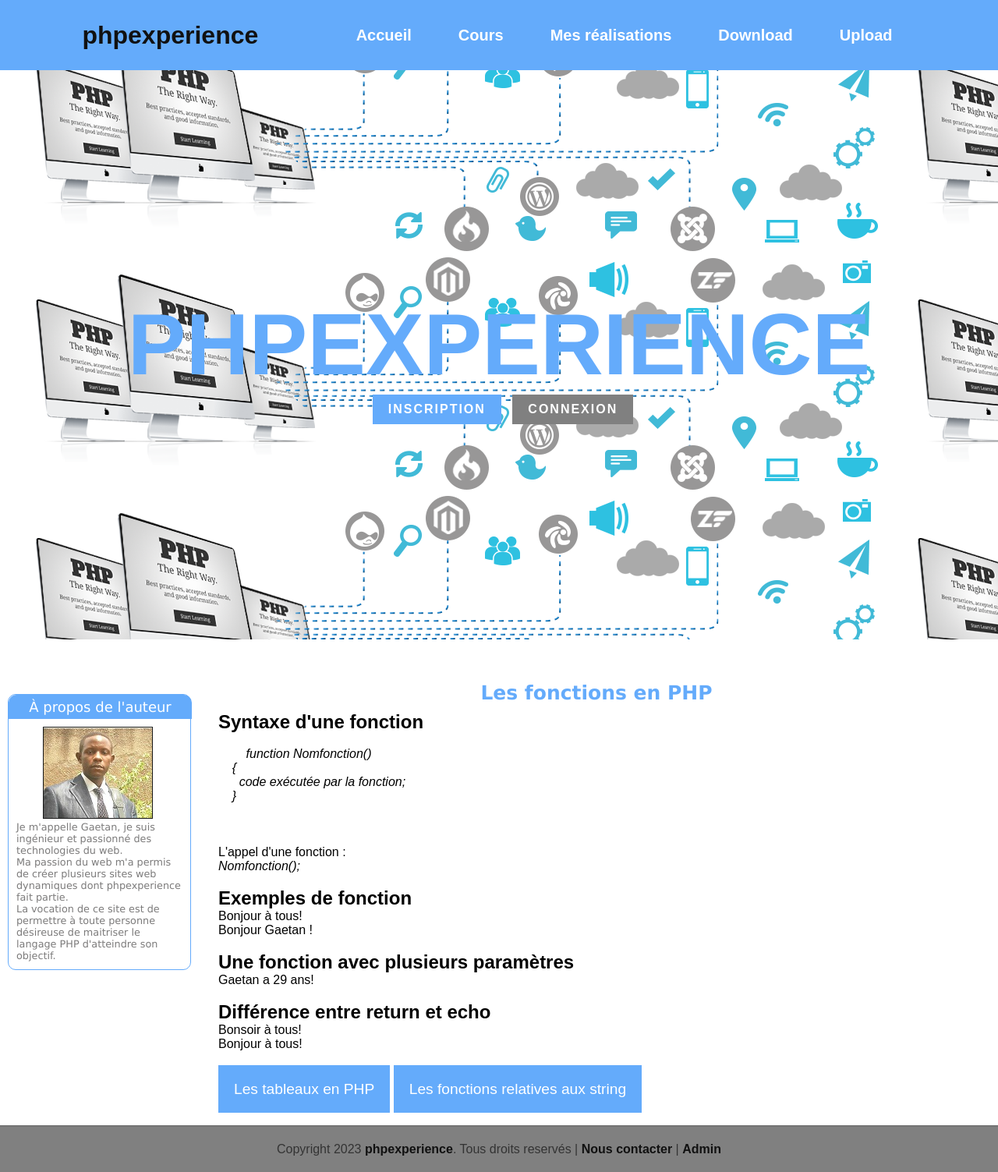
After one commit to Gaetach21/phpexperience, a PHP site: page /chap8.php in a window 1280 px wide. The commit adds this page. Shown: the whole page at 78% size. Run offline with PHP 8.4, Linux system fonts and the light colour scheme.

Commit message:
Add chapitre8:Les fonctions en PHP

```diff
--- a/chap7.php
+++ b/chap7.php
@@ -107,7 +107,7 @@
 
       <div style="margin: 20px 0px;">
     <a href="chap6.php#main"  style="text-decoration: none; background-color: #64abfb; padding: 20px; color: white; font-size: 1.2em;">Les boucles en PHP</a>
-    <a href=""  style="text-decoration: none; background-color: #64abfb; padding: 20px; color: white; font-size: 1.2em; margin-right: 25px;">Les fonctions en PHP</a>
+    <a href="chap8.php#main"  style="text-decoration: none; background-color: #64abfb; padding: 20px; color: white; font-size: 1.2em; margin-right: 25px;">Les fonctions en PHP</a>
   </div>
       </div>
 
--- /dev/null
+++ b/chap8.php
@@ -0,0 +1,100 @@
+<!DOCTYPE html>
+<html>
+
+  <head>
+    <meta charset="utf-8" />
+    <meta name="viewport" content="width=device-width, initial-scale=1">
+        <link href="css/style.css" rel ="stylesheet" type="text/css" media="all">
+    <title>phpexperience - Les fonctions en PHP</title>
+  </head>
+
+  <body>
+    <!-- En-tete-->
+    <?php include("includes/header.php")?>
+
+
+    <!-- Logo-->
+    <?php include("includes/logo.php")?>
+
+
+    <section>
+
+      <!-- aside-->
+    <?php include("includes/aside.php")?>
+
+
+            <div id="main">
+    <h1>Les fonctions en PHP</h1>
+    <h2>Syntaxe d'une fonction</h2>
+    <pre>
+     <em>
+        function Nomfonction()
+    {
+      code exécutée par la fonction;
+    }
+     </em>
+    </pre><br>
+    L'appel d'une fonction :
+    <pre><em>Nomfonction();</em></pre><br>
+    <h2>Exemples de fonction</h2>
+
+    <?php
+    function Bonjour()
+    {
+      echo "Bonjour à tous!<br/>";
+    }
+      Bonjour();
+
+      //Pour dire bonjour aux utilisateurs de façon personnalisée
+
+      function BonjourUtilisateur($prenom)
+    {
+      echo 'Bonjour '.$prenom.' !<br/><br/>';
+    }
+      BonjourUtilisateur('Gaetan');
+      ?>
+
+      <h2>Une fonction avec plusieurs paramètres</h2>
+      <?php
+      //Une fonction qui utilise plusieurs paramètres
+
+      function NomAge($prenom,$age)
+    {
+      echo '<pre>'.$prenom.' a '.$age. ' ans!</pre><br/>';
+    }
+      NomAge('Gaetan', 29);
+
+      ?>
+      <h2>Différence entre return et echo</h2>
+      <?php
+
+      function DireBonjour()
+    {
+      return "Bonjour à tous!<br/><br/>";
+    }
+    function DireBonsoir()
+    {
+      echo "Bonsoir à tous!<br/>";
+    }
+      $bonjour = DireBonjour();
+      $bonsoir = DireBonsoir();
+
+      echo $bonjour;
+      echo $bonsoir;
+    ?>
+
+      <div style="margin: 20px 0px;">
+    <a href="chap7.php#main"  style="text-decoration: none; background-color: #64abfb; padding: 20px; color: white; font-size: 1.2em;">Les tableaux en PHP</a>
+    <a href=""  style="text-decoration: none; background-color: #64abfb; padding: 20px; color: white; font-size: 1.2em; margin-right: 25px;">Les fonctions relatives aux string</a>
+  </div>
+      </div>
+
+
+    </section>
+
+   <!-- Pied de page-->
+   <?php include("includes/footer.php")?>
+
+
+  </body>
+</html>
--- a/cours.php
+++ b/cours.php
@@ -33,7 +33,7 @@
       <li><a href="chap5.php#main">Les conditions en PHP</a></li>
       <li><a href="chap6.php#main">Les boucles en PHP</a></li>
       <li><a href="chap7.php#main">Les tableaux en PHP</a></li>
-      <li><a href="cours/chap8.php">Les fonctions en PHP</a></li>
+      <li><a href="chap8.php">Les fonctions en PHP</a></li>
       <li><a href="cours/chap12.php">Les constantes en PHP</a></li>
       <li><a href="cours/chap14sur27_Les instructions include et require.php">Les instructions include et require</a></li>
       <li><a href="cours/chap15sur27_Les opérations sur les fichiers en PHP.php">Les opérations sur les fichiers en PHP</a></li>
```
Also changed, not shown: cours/chap8.php (deleted, +0 -97 lines).
